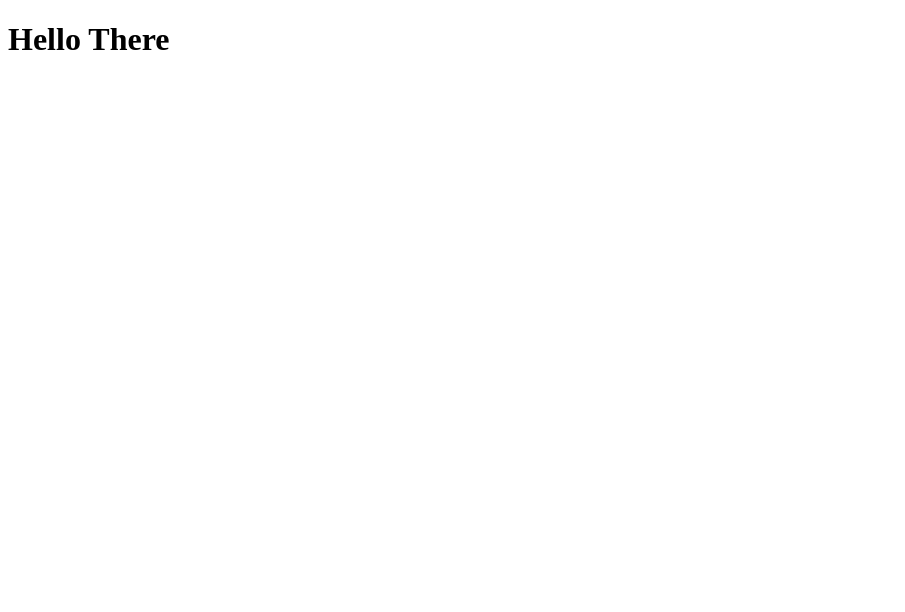
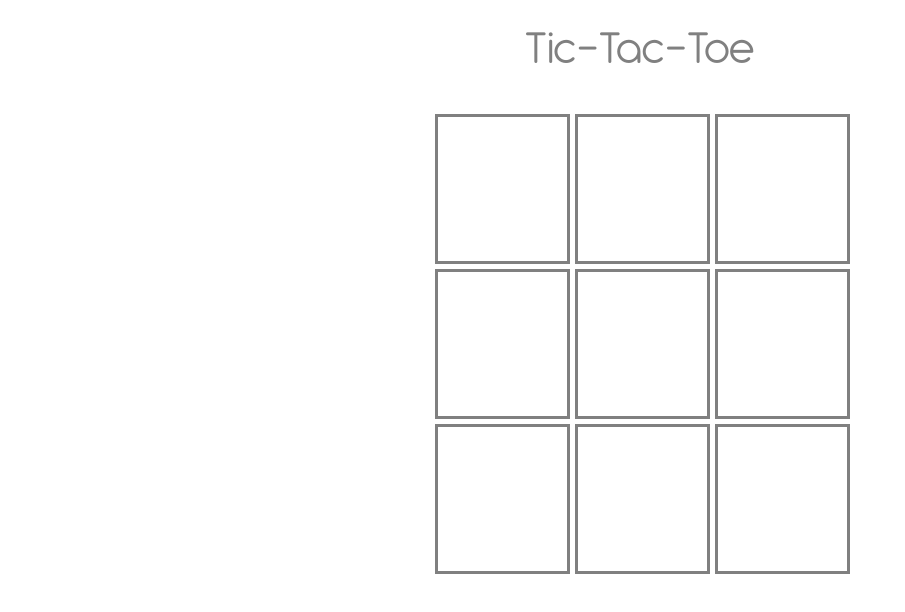
Before and after one commit to saurabh0402/Tic-Tac-Toe, a website: page views/index.html in a window 1280 px wide. Shown: the whole page, without its empty margins (0-905 px from the left). Drawn offline with Linux system fonts and the light colour scheme.

Commit message:
Allow player to make a move

```diff
--- a/app.js
+++ b/app.js
@@ -6,7 +6,7 @@ app.set('port', process.env.PORT || 3000);
 app.use(express.static(__dirname + "/public"));
 
 app.get("/", function(req, res){
-	res.sendFile('./views/index.html');
+	res.sendFile(__dirname + "/views/index.html");
 });
 
 app.listen(app.get('port'), function(){
--- /dev/null
+++ b/public/css/main.css
@@ -0,0 +1,58 @@
+@font-face {
+	src: url('/fonts/antipasto.otf');
+	font-family: antipasto;
+}
+
+* {
+	margin: 0px;
+	padding: 0px;
+	box-sizing: border-box;
+}
+
+.header {
+	text-align: center;
+	font-size: 3em;
+	font-family: antipasto;
+	padding: 20px 20px 40px 20px;
+	color: grey;
+}
+
+.gridCont {
+	width: 100%;
+	text-align: center;
+}
+
+.grid {
+	display: inline-block;
+	width: 450px;
+	height: 450px;
+}
+
+.row {
+	width: 100%;
+	height: 33.33%;
+	margin-bottom: 5px;
+}
+
+.col {
+	width: 30%;
+	height: 100%;
+	margin-left: 5px;
+	display: inline-block;
+	border: 3px solid grey;
+	vertical-align: top;
+	line-height: 140px;
+	font-family: antipasto;
+	color: grey;
+	font-size: 5em;
+	cursor: pointer;
+}
+
+.error {
+	width: 100%;
+	text-align: center;
+	font-family: antipasto;
+	color: red;
+	margin-top: 30px;
+	font-size: 2em;
+}
--- /dev/null
+++ b/public/js/main.js
@@ -0,0 +1,46 @@
+(function(){
+	var grid = [] //stores the value of each grid field,
+		col = document.getElementsByClassName("col"),
+		turn = 0, //0 means player, 1 means computer
+		err = document.getElementsByClassName("error")[0];
+
+	function render(){
+		var i;
+		for(i = 0; i < 9; i++){
+			col[i].innerHTML = grid[i];
+		}
+	}
+
+	// Initialise the grid and add event listener for user click
+	function init(){
+		var i;
+
+		for(i = 0; i < 9; i++){
+			grid[i] = " ";
+			col[i].val = i;
+			col[i].addEventListener("click", clickListener, false);
+		}
+
+		render();
+	}
+
+	function clickListener(){
+		if(!turn){
+			if(grid[this.val] == ' '){
+				grid[this.val] = 'X';
+				err.innerHTML = "";
+				render();
+			}
+
+			else {
+				err.innerHTML = "Invalid Move! It's already Filled!";
+			}
+		}
+
+		else {
+			err.innerHTML = "Why so excited? Not your turn!";
+		}
+	}
+
+	init();
+})();
--- a/views/index.html
+++ b/views/index.html
@@ -3,8 +3,35 @@
 	<head>
 		<title> Tic-Tac-Toe </title>
 		<meta charset = "utf8">
+		<link rel = "stylesheet" type = "text/css" href = "/css/main.css">
 	</head>
 	<body>
-		<h1> Hello There </h1>
+		<div class = "header"> Tic-Tac-Toe </div>
+		<div class = "gridCont">
+			<div class = "grid">
+				<div class = "row">
+					<div class = "col">
+					</div><div class = "col">
+					</div><div class = "col">
+					</div>
+				</div>
+				<div class = "row">
+					<div class = "col">
+					</div><div class = "col">
+					</div><div class = "col">
+					</div>
+				</div>
+				<div class = "row">
+					<div class = "col col">
+					</div><div class = "col">
+					</div><div class = "col">
+					</div>
+				</div>
+			</div>
+		</div>
+		<div class = "error">
+
+		</div>
+		<script src = "/js/main.js">	</script>
 	</body>
 </html>
```
Also changed, not shown: public/fonts/antipasto.otf (added).
